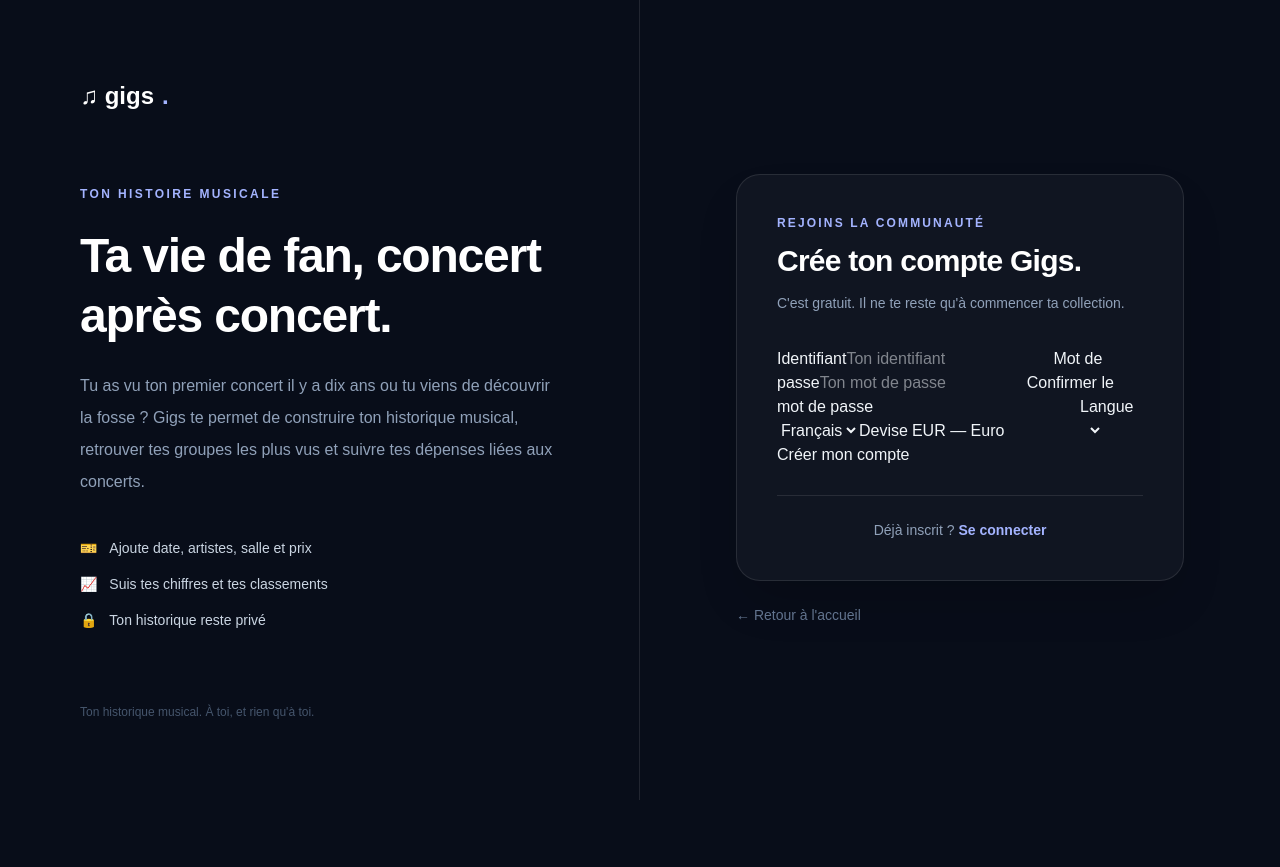
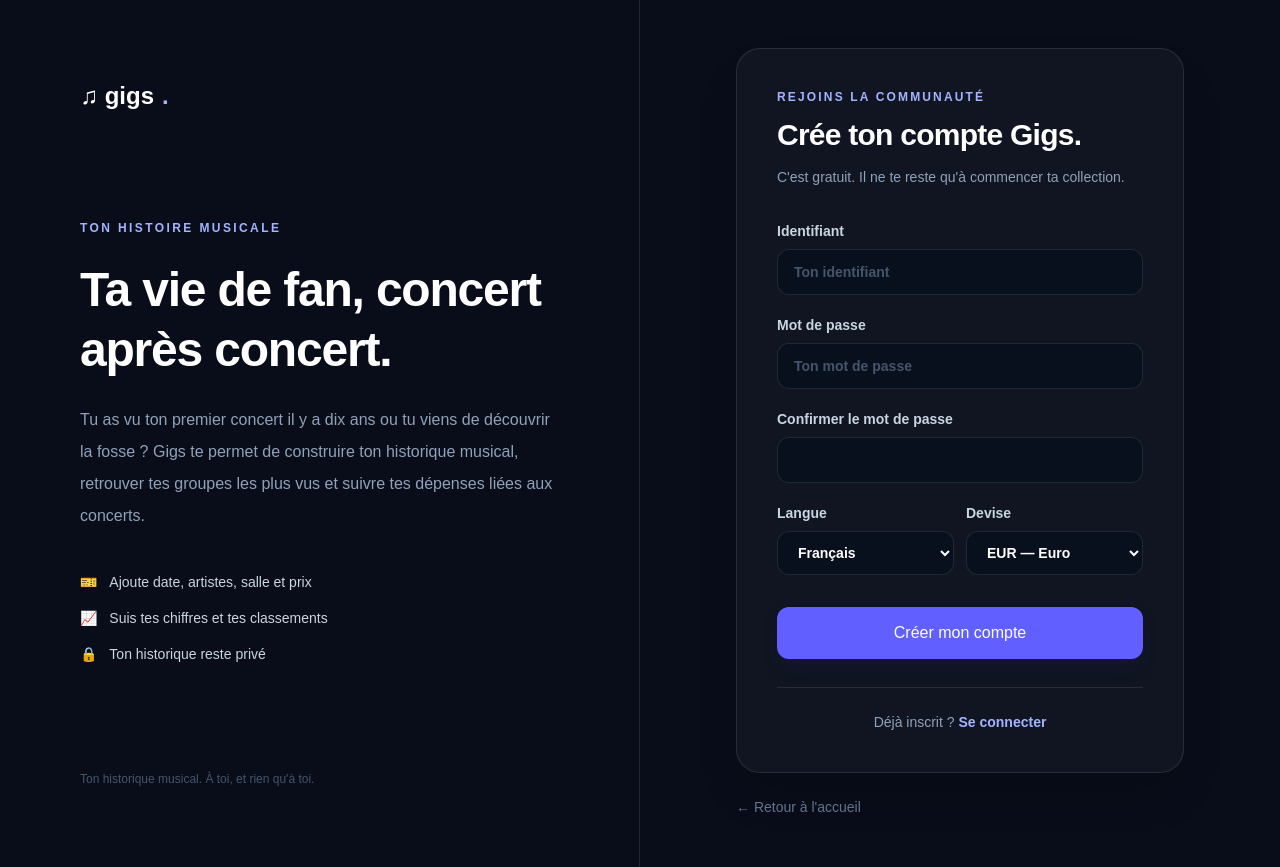
Before and after one commit to niquolic/gigs-app-react-native, a Next.js app in the folder apps/web/: page /register in a window 1280 px wide. Before the commit the page ends 800 px from the top, so only its background shows below. Built offline with nearby package versions, Linux system fonts and the light colour scheme; no server answers.

Commit message:
style(web): apply Tailwind to auth form

```diff
--- a/apps/web/src/app/ui/auth-form.tsx
+++ b/apps/web/src/app/ui/auth-form.tsx
@@ -4,6 +4,9 @@ import { useState, type FormEvent } from "react";
 import { useRouter } from "next/navigation";
 
 type Props = { mode: "login" | "register" };
+
+const fieldClass = "mt-2 block w-full rounded-xl border border-white/10 bg-[#080f1d] px-4 py-3 text-sm text-white outline-none transition placeholder:text-slate-600 focus:border-indigo-400 focus:ring-4 focus:ring-indigo-400/10";
+const labelClass = "mb-5 block text-sm font-semibold text-slate-300";
 
 export default function AuthForm({ mode }: Props) {
   const router = useRouter();
@@ -41,26 +44,28 @@ export default function AuthForm({ mode }: Props) {
   }
 
   return (
-    <form onSubmit={submit}>
-      <label className="field">Identifiant
-        <input required autoComplete="username" value={login} onChange={(event) => setLogin(event.target.value)} placeholder="Ton identifiant" />
+    <form onSubmit={submit} className="space-y-1">
+      <label className={labelClass}>Identifiant
+        <input className={fieldClass} required autoComplete="username" value={login} onChange={(event) => setLogin(event.target.value)} placeholder="Ton identifiant" />
       </label>
-      <label className="field">Mot de passe
-        <input required minLength={mode === "register" ? 8 : undefined} type="password" autoComplete={mode === "login" ? "current-password" : "new-password"} value={password} onChange={(event) => setPassword(event.target.value)} placeholder="Ton mot de passe" />
+      <label className={labelClass}>Mot de passe
+        <input className={fieldClass} required minLength={mode === "register" ? 8 : undefined} type="password" autoComplete={mode === "login" ? "current-password" : "new-password"} value={password} onChange={(event) => setPassword(event.target.value)} placeholder="Ton mot de passe" />
       </label>
       {mode === "register" && <>
-        <label className="field">Confirmer le mot de passe
-          <input required minLength={8} type="password" autoComplete="new-password" value={confirm} onChange={(event) => setConfirm(event.target.value)} />
+        <label className={labelClass}>Confirmer le mot de passe
+          <input className={fieldClass} required minLength={8} type="password" autoComplete="new-password" value={confirm} onChange={(event) => setConfirm(event.target.value)} />
         </label>
-        <label className="field">Langue
-          <select value={language} onChange={(event) => setLanguage(event.target.value as "fr" | "en")}><option value="fr">Français</option><option value="en">English</option></select>
-        </label>
-        <label className="field">Devise
-          <select value={currency} onChange={(event) => setCurrency(event.target.value)}><option value="EUR">EUR — Euro</option><option value="USD">USD — Dollar américain</option><option value="GBP">GBP — Livre sterling</option><option value="CHF">CHF — Franc suisse</option></select>
-        </label>
+        <div className="grid grid-cols-2 gap-3">
+          <label className={labelClass}>Langue
+            <select className={fieldClass} value={language} onChange={(event) => setLanguage(event.target.value as "fr" | "en")}><option value="fr">Français</option><option value="en">English</option></select>
+          </label>
+          <label className={labelClass}>Devise
+            <select className={fieldClass} value={currency} onChange={(event) => setCurrency(event.target.value)}><option value="EUR">EUR — Euro</option><option value="USD">USD — Dollar américain</option><option value="GBP">GBP — Livre sterling</option><option value="CHF">CHF — Franc suisse</option></select>
+          </label>
+        </div>
       </>}
-      {error && <p className="form-error" role="alert">{error}</p>}
-      <button className="btn btn-primary" disabled={loading}>{loading ? (mode === "login" ? "Connexion…" : "Création…") : (mode === "login" ? "Se connecter" : "Créer mon compte")}</button>
+      {error && <p className="mb-4 rounded-xl border border-rose-400/20 bg-rose-400/10 px-4 py-3 text-sm text-rose-200" role="alert">{error}</p>}
+      <button className="mt-2 inline-flex w-full items-center justify-center rounded-xl bg-indigo-500 px-5 py-3.5 text-sm font-bold text-white shadow-lg shadow-indigo-950/40 transition hover:-translate-y-0.5 hover:bg-indigo-400 disabled:cursor-not-allowed disabled:opacity-60" disabled={loading}>{loading ? (mode === "login" ? "Connexion…" : "Création…") : (mode === "login" ? "Se connecter" : "Créer mon compte")}</button>
     </form>
   );
 }
```
